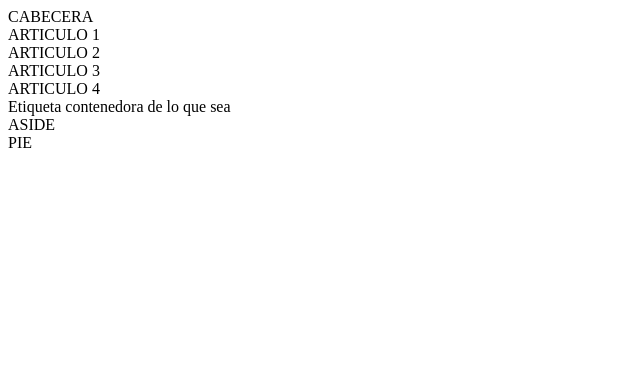
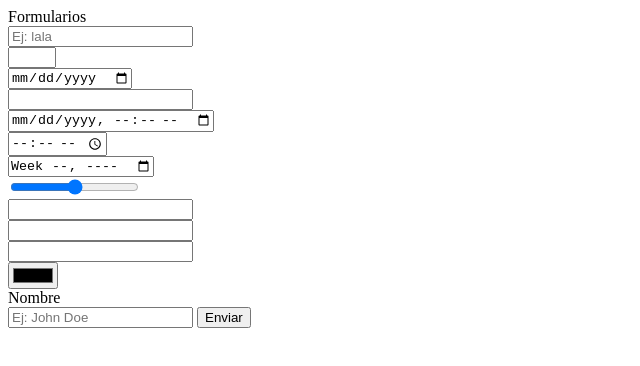
Before and after one commit to DevHunvee3/WebDevelopment, a plain HTML site: page html5/index.html in a window 1280 px wide. Shown: the whole page, without its empty margins (0-640 px from the left). Drawn offline with Linux system fonts and the light colour scheme.

Commit message:
formularios

```diff
--- a/html5/index.html
+++ b/html5/index.html
@@ -17,19 +17,35 @@
 		<title>Curso Web Development</title>
 	</head>
 	<body>
-		<header>CABECERA</header>
+		<header>Formularios</header>
 		<main>
-			<section>
-				<article>ARTICULO 1</article>
-				<article>ARTICULO 2</article>
-			</section>
-			<section>
-				<article>ARTICULO 3</article>
-				<article>ARTICULO 4</article>
-			</section>
-			<div>Etiqueta contenedora de lo que sea</div>
+			<!-- HTTP methods -> GET, POST, PUT, PATCH, DELETE -->
+			<!-- POST: se utiliza para crear un nuevo recurso -->
+			<!-- PUT: se utiliza para modificar un recurso completo (reemplazo completo) -->
+			<!-- PATCH: se utiliza para modificar un recurso (modifican partes) -->
+			<form
+				method="get"
+				action="#"
+			>
+				<input type='text' name="texto" placeholder='Ej: lala' maxlength="5" minlength="4" required></input><br/>
+				<input type='number' name="numero" min='3' max='5' step='2'></input><br/>
+				<input type='date' name='fecha'></input><br/>
+				<input type='datetime' name='fecha-hora'></input><br/>
+				<input type='datetime-local' name='fecha-hora-2'></input><br/>
+				<input type='time' name='tiempo'></input><br/>
+				<input type='week' name='semana'></input><br/>
+				<input type='range' name='rango' min='3' max='5' step='0.5'></input><br/>
+				<input type='email' name='email'></input><br/>
+				<input type='password' name='contrasenia'></input><br/>
+				<input type='url' name='url'></input><br/>
+				<input type='color' name='color'></input><br/>
+
+				<!-- for ='id del campo al que quiero aseociarme' -->
+				<label for='idName'>Nombre</label><br/>
+				<input type='text' id='idName' name='name' placeholder='Ej: John Doe'>
+
+				<button type='submit' name='boton'>Enviar</button>
+			</form>
 		</main>
-		<aside>ASIDE</aside>
-		<footer>PIE</footer>
 	</body>
 </html>
```
